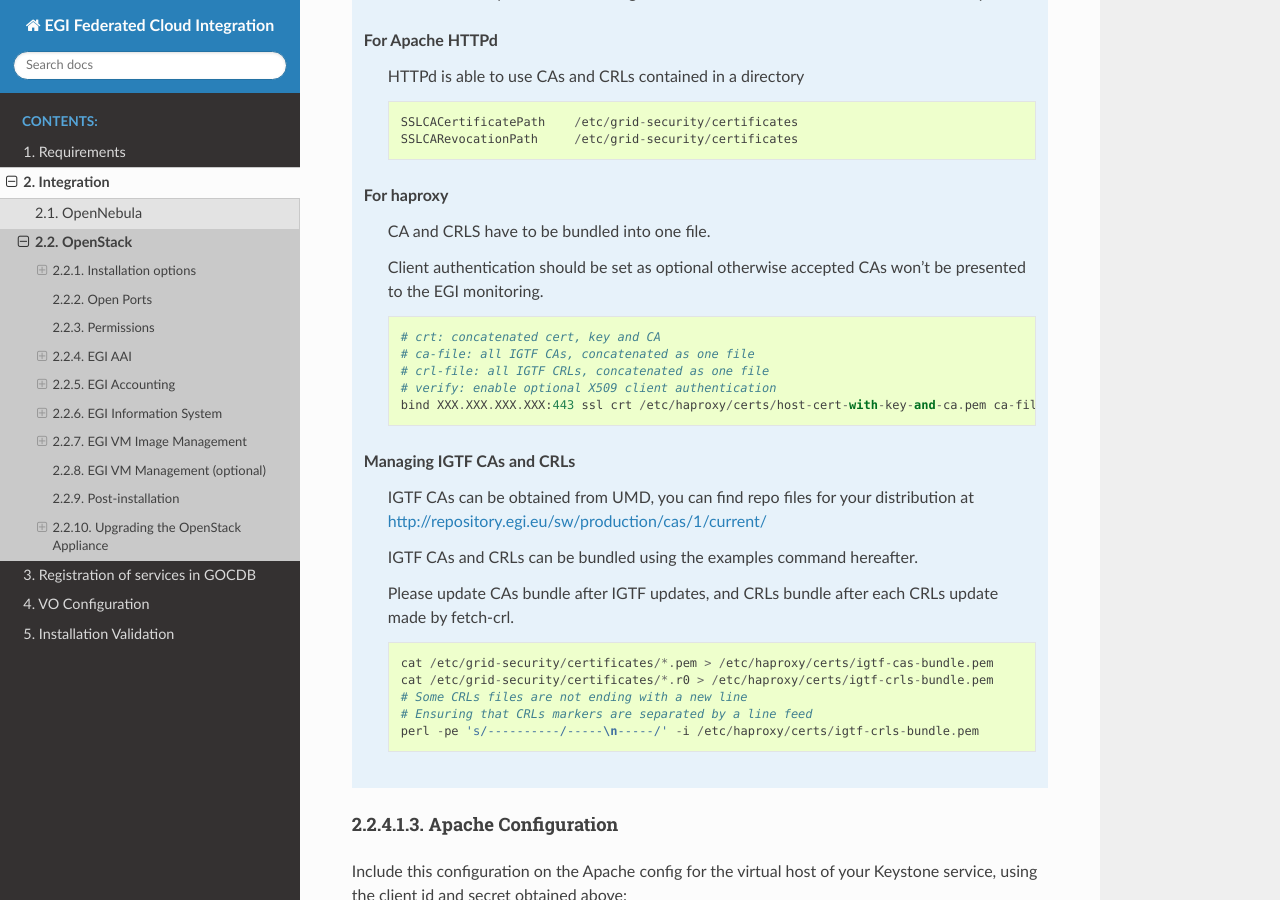
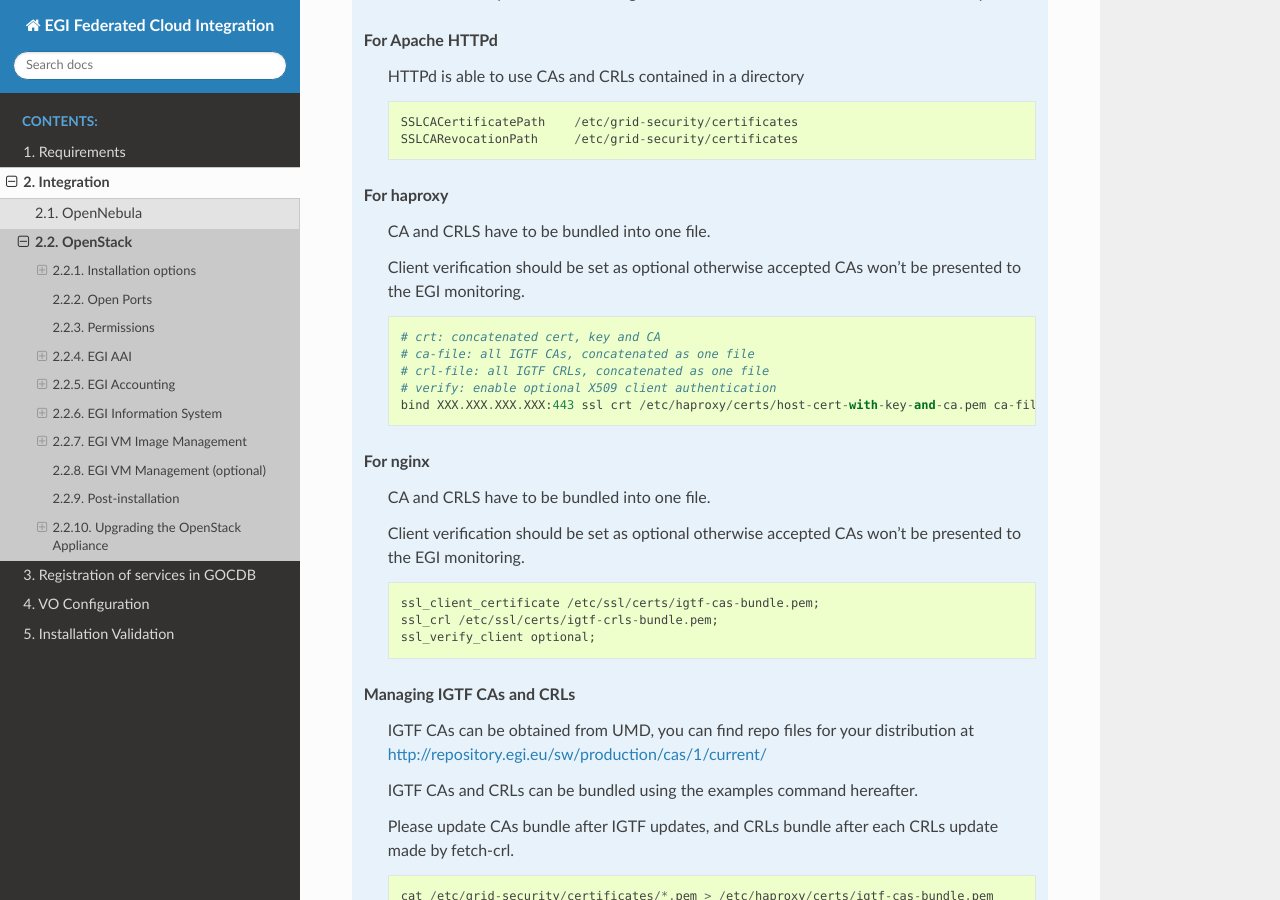
Before and after one commit to EGI-Federation/fedcloud-integration-documentation, a Sphinx documentation site: the page built from source/openstack.rst, in a window 1280 px wide and 900 px high, scrolled down 4374 px. Built offline with Sphinx 7.4.7 and the Read the Docs theme 2.0.0, drawn with Linux system fonts in a browser that asks for light colours.

Commit message:
add instructions for IGTF CAs on nginx (#39)

```diff
--- a/source/openstack.rst
+++ b/source/openstack.rst
@@ -188,7 +188,7 @@ Pre-requisites
    For haproxy
      CA and CRLS have to be bundled into one file.
 
-     Client authentication should be set as optional otherwise accepted CAs won't be presented to the EGI monitoring.
+     Client verification should be set as optional otherwise accepted CAs won't be presented to the EGI monitoring.
      ::
 
        # crt: concatenated cert, key and CA
@@ -196,6 +196,16 @@ Pre-requisites
        # crl-file: all IGTF CRLs, concatenated as one file
        # verify: enable optional X509 client authentication
        bind XXX.XXX.XXX.XXX:443 ssl crt /etc/haproxy/certs/host-cert-with-key-and-ca.pem ca-file /etc/haproxy/certs/igtf-cas-bundle.pem crl-file /etc/haproxy/certs/igtf-crls-bundle.pem verify optional
+
+   For nginx
+     CA and CRLS have to be bundled into one file.
+
+     Client verification should be set as optional otherwise accepted CAs won't be presented to the EGI monitoring.
+     ::
+
+       ssl_client_certificate /etc/ssl/certs/igtf-cas-bundle.pem;
+       ssl_crl /etc/ssl/certs/igtf-crls-bundle.pem;
+       ssl_verify_client optional;
 
    Managing IGTF CAs and CRLs
       IGTF CAs can be obtained from UMD, you can find repo files for your distribution
```
